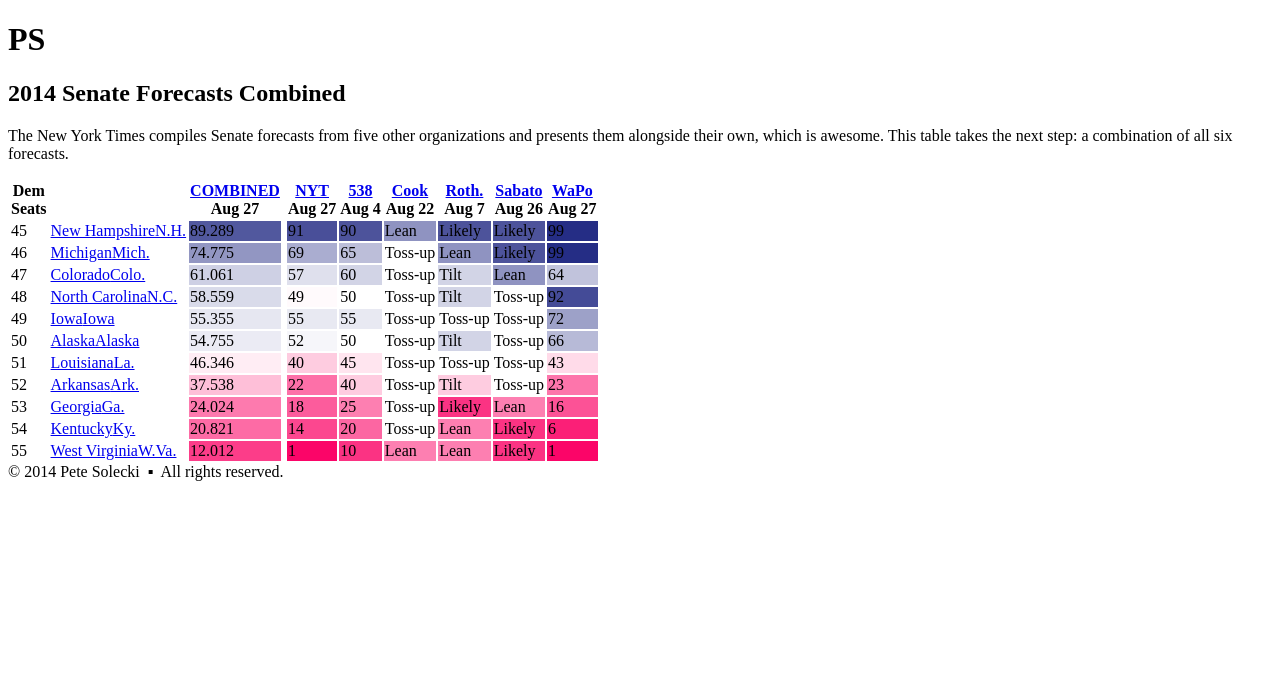
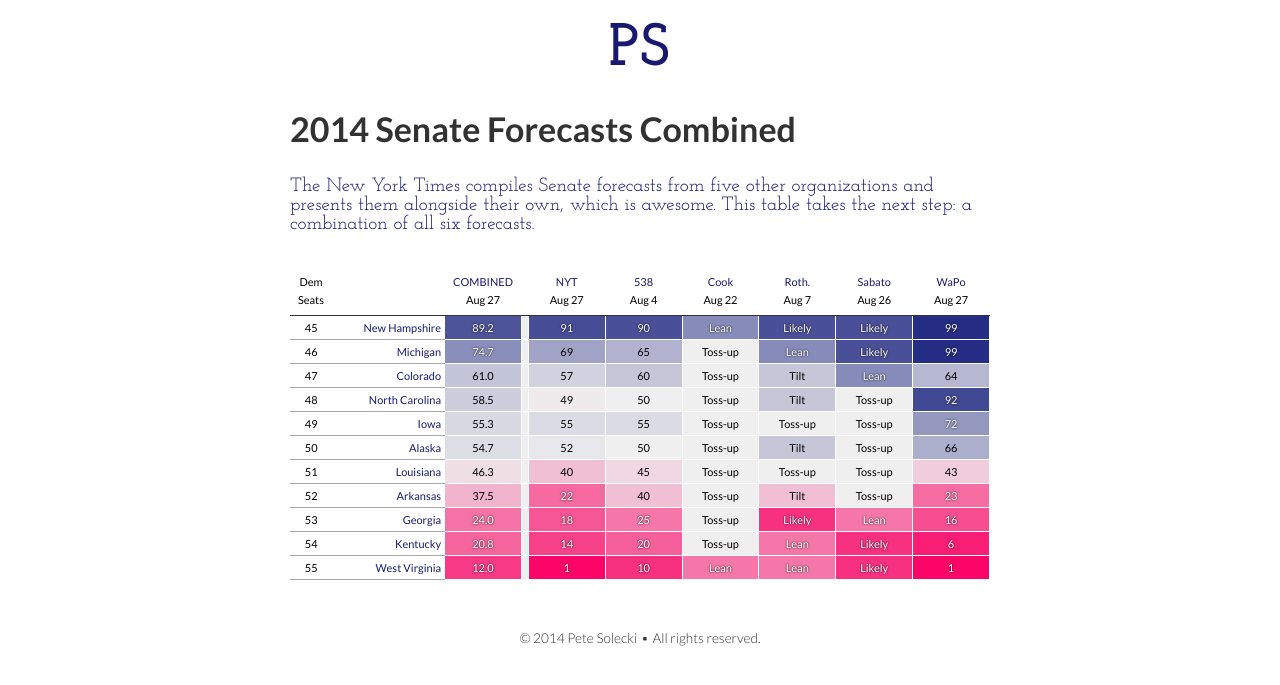
Before and after one commit to petesolecki/www-ps, a Jekyll site: the page senate-2014/index.html, which Jekyll copies as it is, in a window 1280 px wide. Shown: the top 685 px of the page. Built offline with Jekyll 4.4.1, drawn with Linux system fonts in a browser that asks for light colours; Markdown is read by kramdown in place of the engine named in the settings.

Commit message:
rmv local path

```diff
--- a/senate-2014/index.html
+++ b/senate-2014/index.html
@@ -32,7 +32,7 @@ cXXXXXXXXXXXXXXd                   ':x0KXXXXXXXXXXXXKkc.
 -->
 	<meta name="description" content="TKTK">
 	<link href='http://fonts.googleapis.com/css?family=Lato:100,300,400,700%7CJosefin+Slab:100,400,700' rel='stylesheet' type='text/css'>
-	<link rel="stylesheet" type="text/css" href="file:///Users/psoleki/Desktop/new%20folder/sites/www-ps/css/style.css">
+	<link rel="stylesheet" type="text/css" href="/www-ps/css/style.css">
 
 	<link rel="icon" type="image/ico" href="/favicon.ico">
 	<link rel="apple-touch-icon-precomposed" href="/favicon-152.png">
```
